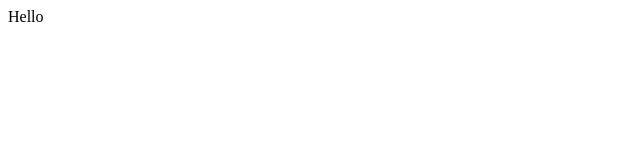
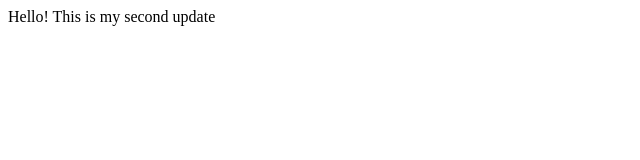
Before and after one commit to jstaffo0/assignment1, a plain HTML site: page index.html in a window 1280 px wide. Shown: the whole page, without its empty margins (0-640 px from the left). Drawn offline with Linux system fonts and the light colour scheme.

Commit message:
Second update, more to come

```diff
--- a/index.html
+++ b/index.html
@@ -1,3 +1,3 @@
 <html>
-Hello
+Hello! This is my second update
 </html>
```
